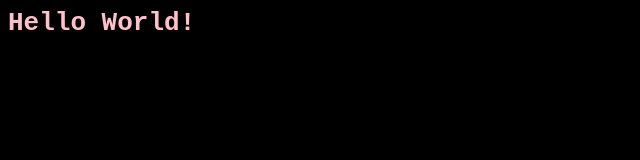
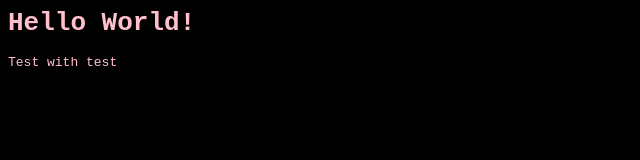
Before and after one commit to anothercymbalmonkey/anothercymbalmonkey.github.io, a plain HTML site: page index.html in a window 1280 px wide. Shown: the whole page, without its empty margins (0-640 px from the left). Drawn offline with Linux system fonts and the light colour scheme.

Commit message:
Update index.html

```diff
--- a/index.html
+++ b/index.html
@@ -4,6 +4,8 @@
     background-color: black;
     font-family: Monospace;
     color: pink;
+  .red-text: rgb(255, 8, 10)
   }
 </style>
 <h1>Hello World!</h1>
+<p class="red-text">Test with test</p>
```
